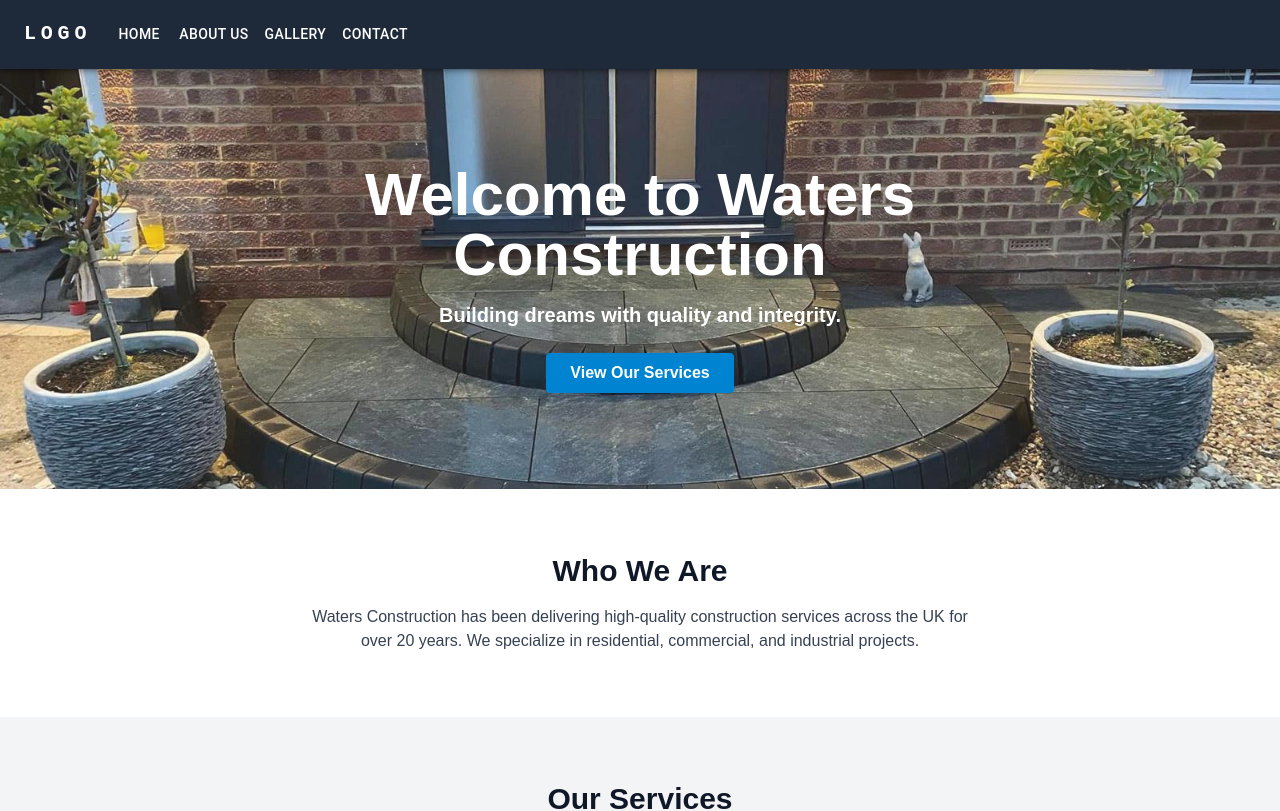
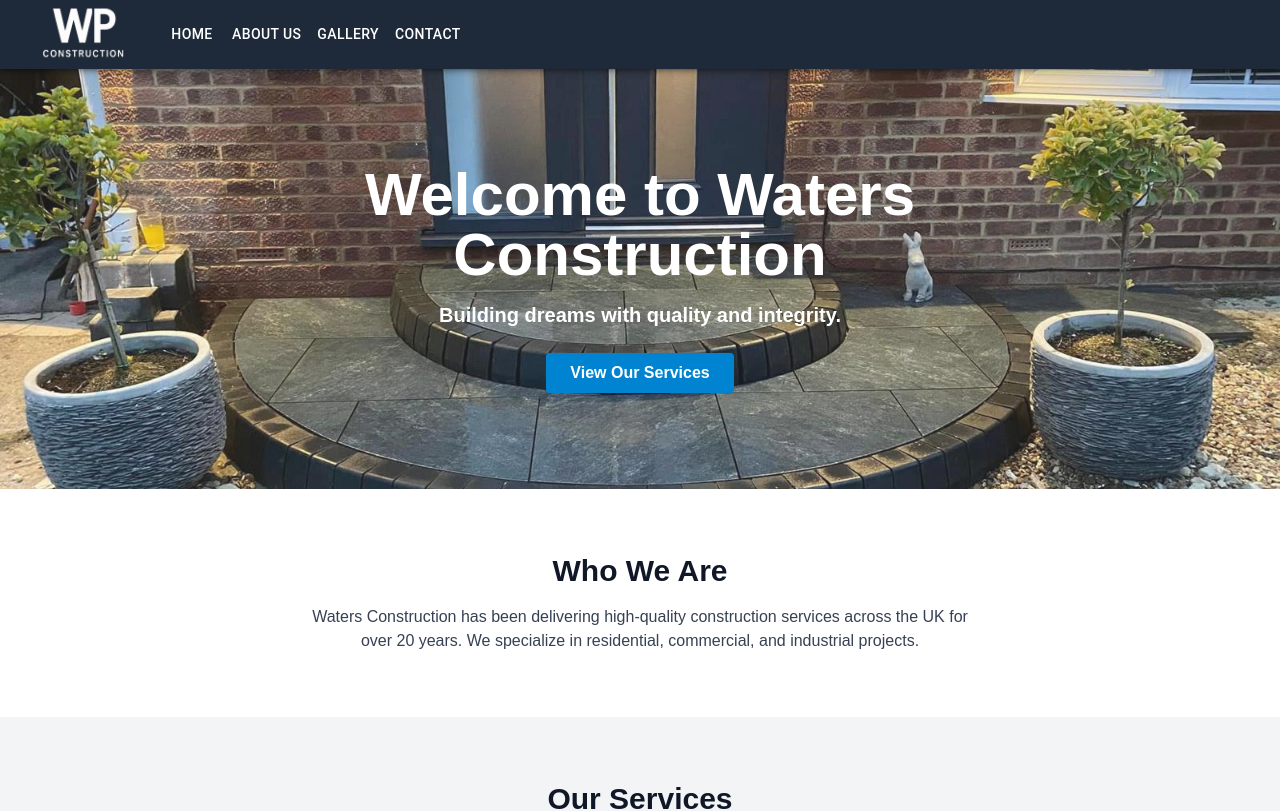
Before and after one commit to jacam666/walters-construction, a Next.js app: page / in a window 1280 px wide. Shown: the top 811 px of the page. Built offline with nearby package versions, Linux system fonts and the light colour scheme.

Commit message:
created and added logo to navbar

```diff
--- a/src/components/Navbar.tsx
+++ b/src/components/Navbar.tsx
@@ -12,6 +12,7 @@ import MenuItem from '@mui/material/MenuItem';
 import AdbIcon from '@mui/icons-material/Adb';
 import Link from 'next/link';
 import path from 'path';
+import Image from 'next/image';
 
 // const pages = ['About Us', 'Gallery', 'Contact'];
 
@@ -38,28 +39,23 @@ function ResponsiveAppBar() {
       <Container maxWidth="xl" className='bg-gray-800 border-none'>
         <Toolbar disableGutters>
           {/* <AdbIcon sx={{ display: { xs: 'none', md: 'flex' }, mr: 1 }} /> */}
-          <Typography
-            variant="h6"
-            noWrap
-            component="a"
-            href="#app-bar-with-responsive-menu"
-            sx={{
-              mr: 2,
-              display: { xs: 'none', md: 'flex' },
-              fontFamily: 'monospace',
-              fontWeight: 700,
-              letterSpacing: '.3rem',
-              color: 'inherit',
-              textDecoration: 'none',
-            }}
-          >
-            LOGO
-          </Typography>
-
-          <Box sx={{ flexGrow: 1, display: { xs: 'flex', md: 'none' } }}>
+          <Link href="/" passHref>
+            <Box sx={{ display: { xs: 'none', md: 'flex' }, alignItems: 'center', height: 40, mr: 2 }}>
+              <Image
+                src="/images/logo.png"
+                alt="WP Construction Logo"
+                width={120}
+                height={40}
+                priority
+                style={{ objectFit: 'contain' }}
+              />
+            </Box>
+          </Link>
+          {/* Mobile Menu Icon (left) */}
+          <Box sx={{ display: { xs: 'flex', md: 'none' } }}>
             <IconButton
               size="large"
-              aria-label="account of current user"
+              aria-label="menu"
               aria-controls="menu-appbar"
               aria-haspopup="true"
               onClick={handleOpenNavMenu}
@@ -67,52 +63,33 @@ function ResponsiveAppBar() {
             >
               <MenuIcon />
             </IconButton>
-            <Menu
-              id="menu-appbar"
-              anchorEl={anchorElNav}
-              anchorOrigin={{
-                vertical: 'bottom',
-                horizontal: 'left',
-              }}
-              keepMounted
-              transformOrigin={{
-                vertical: 'top',
-                horizontal: 'left',
-              }}
-              open={Boolean(anchorElNav)}
-              onClose={handleCloseNavMenu}
-              sx={{ display: { xs: 'block', md: 'none' } }}
-            >
-              {pages.map((page) => (
-                <MenuItem key={page.label} onClick={handleCloseNavMenu}>
-                  <Link href={page.path} passHref>
-                    <Typography textAlign="center" className='text-gray-800'>
-                      {page.label}
-                    </Typography>
-                  </Link>
-                </MenuItem>
-              ))}
-            </Menu>
           </Box>
-          {/* <AdbIcon sx={{ display: { xs: 'flex', md: 'none' }, mr: 1 }} /> */}
-          <Typography
-            variant="h5"
-            noWrap
-            component="a"
-            href="#app-bar-with-responsive-menu"
+          {/* Mobile Logo (centered) */}
+          <Box
             sx={{
-              mr: 2,
               display: { xs: 'flex', md: 'none' },
-              flexGrow: 1,
-              fontFamily: 'monospace',
-              fontWeight: 700,
-              letterSpacing: '.3rem',
-              color: 'inherit',
-              textDecoration: 'none',
+              justifyContent: 'center',
+              alignItems: 'center',
+              width: '100%',
+              position: 'absolute',
+              left: 0,
+              top: 0,
+              height: '64px', // default AppBar height
+              pointerEvents: 'none', // prevent blocking menu button clicks
+              zIndex: 0, // ensure it's behind the menu icon
             }}
           >
-            LOGO
-          </Typography>
+            <Image
+              src="/images/logo.png"
+              alt="WP Construction Logo"
+              width={100}
+              height={35}
+              priority
+              style={{ objectFit: 'contain' }}
+            />
+          </Box>
+
+
           <Box sx={{ flexGrow: 1, display: { xs: 'none', md: 'flex' } }}>
             {pages.map((page) => (
               <Link key={page.label} href={page.path} passHref >
```
Also changed, not shown: public/images/logo.png (added).
